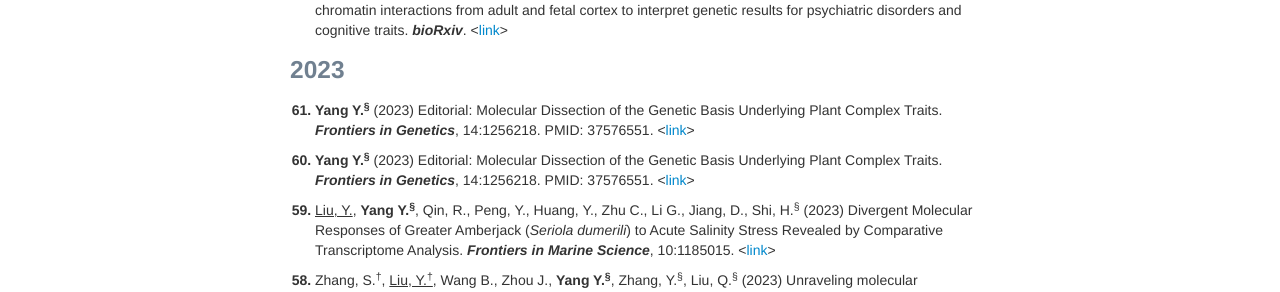
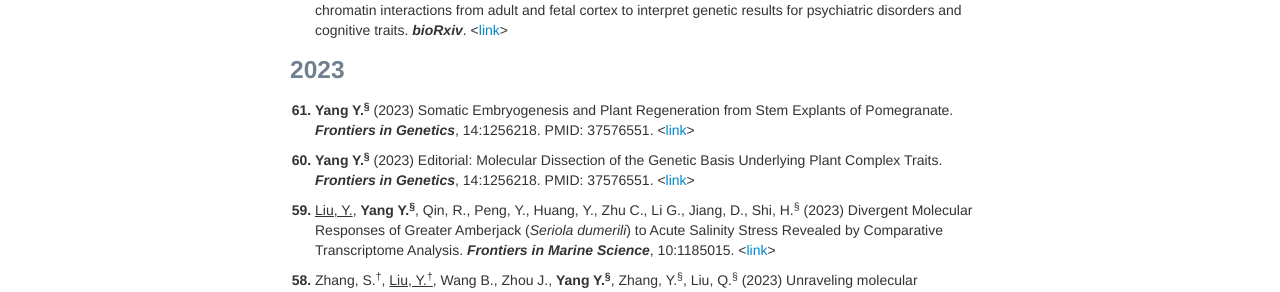
Before and after one commit to yuchenyanggroup/yuchenyanggroup.github.io, a Jekyll site: the page built from pages/pubs.md, in a window 1280 px wide and 900 px high. Shown: the part 354-646 px from the top of the window. Built offline with Jekyll 4.4.1, drawn with Linux system fonts in a browser that asks for light colours.

Commit message:
Update pubs.md

```diff
--- a/pages/pubs.md
+++ b/pages/pubs.md
@@ -17,7 +17,7 @@ title: Yang Group's publications
 <ol start="1" style="font-weight: bold;"> <li><span style="font-weight: normal;">Giusti-Rodríguez, P.<sup>&dagger;</sup>, Lu, L.<sup>&dagger;</sup>, <b>Yang, Y.<sup>&dagger;</sup></b>, ..., Sullivan, P. (2022+) Using three-dimensional regulatory chromatin interactions from adult and fetal cortex to interpret genetic results for psychiatric disorders and cognitive traits. <i><b>bioRxiv</b></i>. <<a href="https://www.biorxiv.org/content/10.1101/406330v1.full">link</a>></span></li></ol>
 
 ### 2023
-<ol start="61" style="font-weight: bold;"> <li><span style="font-weight: normal;"> <b>Yang Y.<sup>&sect;</sup></b> (2023) Editorial: Molecular Dissection of the Genetic Basis Underlying Plant Complex Traits. <i><b>Frontiers in Genetics</b></i>, 14:1256218. PMID: 37576551. <<a href="https://www.frontiersin.org/articles/10.3389/fgene.2023.1256218/full">link</a>></span></li></ol>
+<ol start="61" style="font-weight: bold;"> <li><span style="font-weight: normal;"> <b>Yang Y.<sup>&sect;</sup></b> (2023) Somatic Embryogenesis and Plant Regeneration from Stem Explants of Pomegranate. <i><b>Frontiers in Genetics</b></i>, 14:1256218. PMID: 37576551. <<a href="https://www.frontiersin.org/articles/10.3389/fgene.2023.1256218/full">link</a>></span></li></ol>
 
 <ol start="60" style="font-weight: bold;"> <li><span style="font-weight: normal;"> <b>Yang Y.<sup>&sect;</sup></b> (2023) Editorial: Molecular Dissection of the Genetic Basis Underlying Plant Complex Traits. <i><b>Frontiers in Genetics</b></i>, 14:1256218. PMID: 37576551. <<a href="https://www.frontiersin.org/articles/10.3389/fgene.2023.1256218/full">link</a>></span></li></ol>
 
```
